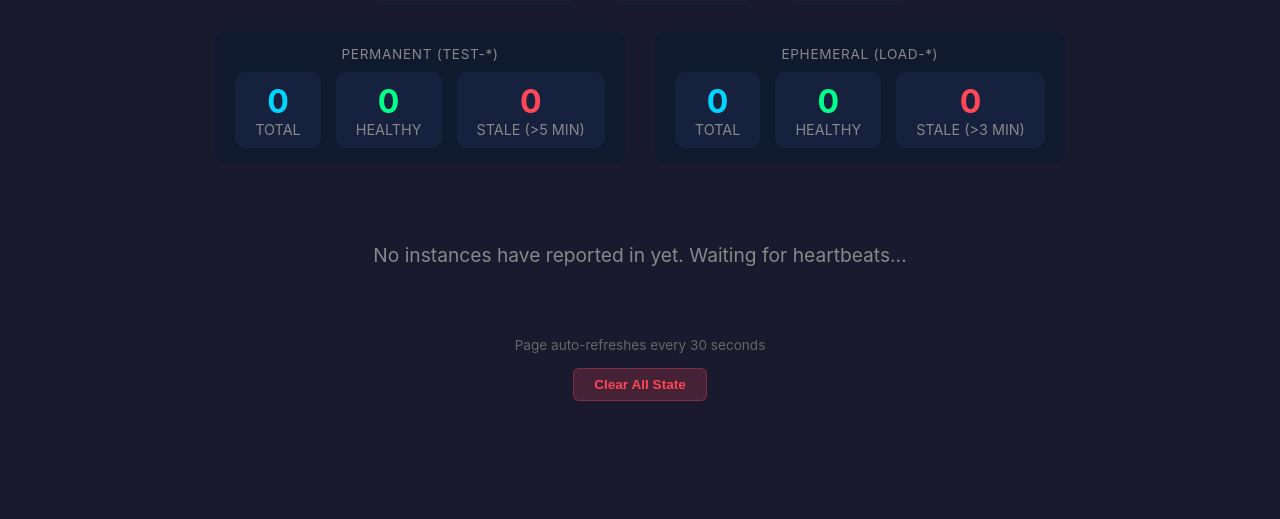
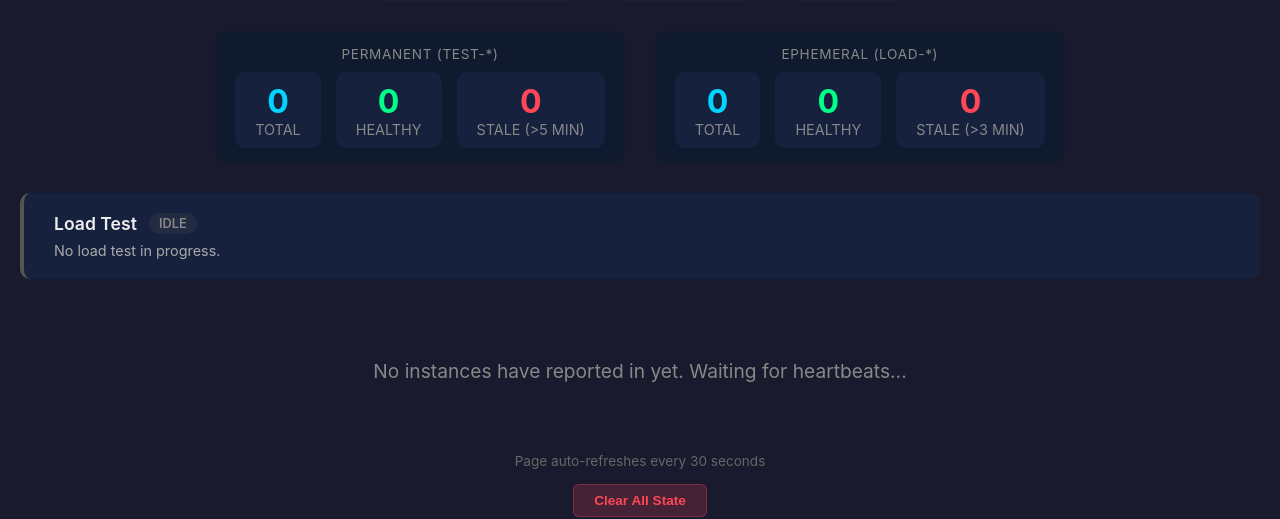
Before and after one commit to marbindrakon/ovn-bgp-agent-nat-tester, a Flask app: page / in a window 1280 px wide. Shown: the part 194-713 px from the top of the page. Run offline with Flask 3, Linux system fonts and the light colour scheme.

Commit message:
Add load test status reporting to dashboard and load test script
Load test script now reports running/failed/completed status to the
dashboard via a new API endpoint. Dashboard displays a status box
showing current iteration and failed VM names on failure.

Co-Authored-By: Claude Opus 4.6 <noreply@anthropic.com>

```diff
--- a/k8s/deployment.yaml
+++ b/k8s/deployment.yaml
@@ -17,7 +17,7 @@ spec:
     spec:
       containers:
         - name: dashboard
-          image: quay.signal9.gg/aaustin/snat-test-dashboard@sha256:873194ec6895fd5b234e0eaefcfd23a195feea52967ea454ec20749bdf47a89c
+          image: quay.signal9.gg/aaustin/snat-test-dashboard@sha256:90fcb3496af22147ebce526a4aa89101ece8c7b37c2e8ae04f317cd5f2c50101
           ports:
             - containerPort: 8080
               protocol: TCP
@@ -26,6 +26,8 @@ spec:
               value: "8080"
             - name: STATE_FILE
               value: "/data/heartbeat-state.json"
+            - name: LOAD_TEST_STATUS_FILE
+              value: "/data/load-test-status.json"
           volumeMounts:
             - name: heartbeat-state
               mountPath: /data
--- a/web-service/app.py
+++ b/web-service/app.py
@@ -20,6 +20,7 @@ EPHEMERAL_CLEANUP_THRESHOLD_SECONDS = 600  # 10 minutes
 
 # State file path
 STATE_FILE = os.environ.get('STATE_FILE', '/tmp/heartbeat-state.json')
+LOAD_TEST_STATUS_FILE = os.environ.get('LOAD_TEST_STATUS_FILE', '/tmp/load-test-status.json')
 
 
 def get_instance_type(hostname):
@@ -172,6 +173,8 @@ def dashboard():
     permanent = [i for i in instance_list if i['instance_type'] == 'permanent']
     ephemeral = [i for i in instance_list if i['instance_type'] == 'ephemeral']
 
+    lt_status = load_test_status()
+
     return render_template('dashboard.html',
                           instances=instance_list,
                           total_count=len(instance_list),
@@ -182,7 +185,8 @@ def dashboard():
                           perm_stale=sum(1 for i in permanent if i['is_stale']),
                           eph_total=len(ephemeral),
                           eph_healthy=sum(1 for i in ephemeral if not i['is_stale']),
-                          eph_stale=sum(1 for i in ephemeral if i['is_stale']))
+                          eph_stale=sum(1 for i in ephemeral if i['is_stale']),
+                          load_test=lt_status)
 
 
 @app.route('/clear', methods=['POST'])
@@ -250,6 +254,79 @@ def api_instances():
     })
 
 
+def load_test_status():
+    """Load the current load test status from file."""
+    default = {'status': 'idle', 'iteration': 0, 'max_iterations': 0,
+               'failed_vms': [], 'started_at': None, 'updated_at': None}
+    if os.path.exists(LOAD_TEST_STATUS_FILE):
+        try:
+            with open(LOAD_TEST_STATUS_FILE, 'r') as f:
+                data = json.load(f)
+                # Auto-expire: if last update was >15 minutes ago, treat as idle
+                if data.get('updated_at'):
+                    updated = datetime.fromisoformat(data['updated_at'])
+                    if (datetime.utcnow() - updated).total_seconds() > 900:
+                        return default
+                return {**default, **data}
+        except (json.JSONDecodeError, IOError):
+            pass
+    return default
+
+
+def save_test_status(data):
+    """Save load test status to file."""
+    try:
+        data['updated_at'] = datetime.utcnow().isoformat()
+        with open(LOAD_TEST_STATUS_FILE, 'w') as f:
+            json.dump(data, f, indent=2)
+    except IOError as e:
+        app.logger.error(f"Failed to save load test status: {e}")
+
+
+@app.route('/api/load-test/status', methods=['GET'])
+def get_load_test_status():
+    """Get the current load test status."""
+    return jsonify(load_test_status()), 200
+
+
+@app.route('/api/load-test/status', methods=['POST'])
+def update_load_test_status():
+    """Update the load test status.
+
+    Expected JSON body:
+      status: "running" | "completed" | "failed" | "idle"
+      iteration: current iteration number
+      max_iterations: total planned iterations (0 = unlimited)
+      failed_vms: list of VM names that failed (optional)
+    """
+    data = request.get_json() or {}
+    status = data.get('status')
+    if status not in ('running', 'completed', 'failed', 'idle'):
+        return jsonify({'error': 'status must be running, completed, failed, or idle'}), 400
+
+    current = load_test_status()
+
+    current['status'] = status
+    if 'iteration' in data:
+        current['iteration'] = data['iteration']
+    if 'max_iterations' in data:
+        current['max_iterations'] = data['max_iterations']
+
+    if status == 'running':
+        if not current.get('started_at'):
+            current['started_at'] = datetime.utcnow().isoformat()
+        # Clear failed VMs when a new iteration starts running
+        current['failed_vms'] = []
+    elif status == 'failed':
+        current['failed_vms'] = data.get('failed_vms', [])
+    elif status == 'idle':
+        current['started_at'] = None
+        current['failed_vms'] = []
+
+    save_test_status(current)
+    return jsonify({'status': 'ok'}), 200
+
+
 if __name__ == '__main__':
     port = int(os.environ.get('PORT', 8080))
     app.run(host='0.0.0.0', port=port)
--- a/web-service/templates/dashboard.html
+++ b/web-service/templates/dashboard.html
@@ -177,6 +177,111 @@
             color: #fbbf24;
         }
 
+        .load-test-status {
+            margin-bottom: 30px;
+            border-radius: 10px;
+            padding: 20px 30px;
+        }
+
+        .load-test-status.lt-idle {
+            background: #16213e;
+            border-left: 4px solid #555;
+        }
+
+        .load-test-status.lt-running {
+            background: #1a2a1a;
+            border-left: 4px solid #00ff88;
+        }
+
+        .load-test-status.lt-completed {
+            background: #16213e;
+            border-left: 4px solid #00d4ff;
+        }
+
+        .load-test-status.lt-failed {
+            background: #3d1a1a;
+            border-left: 4px solid #ff4757;
+        }
+
+        .lt-header {
+            display: flex;
+            align-items: center;
+            gap: 12px;
+            margin-bottom: 8px;
+        }
+
+        .lt-header h2 {
+            font-size: 1.1em;
+            font-weight: 600;
+        }
+
+        .lt-badge {
+            display: inline-block;
+            padding: 3px 10px;
+            border-radius: 12px;
+            font-size: 0.8em;
+            font-weight: 600;
+            text-transform: uppercase;
+        }
+
+        .lt-badge-idle {
+            background: #55555530;
+            color: #888;
+        }
+
+        .lt-badge-running {
+            background: #00ff8820;
+            color: #00ff88;
+            animation: pulse 1.5s infinite;
+        }
+
+        .lt-badge-completed {
+            background: #00d4ff20;
+            color: #00d4ff;
+        }
+
+        .lt-badge-failed {
+            background: #ff475720;
+            color: #ff4757;
+        }
+
+        .lt-details {
+            color: #aaa;
+            font-size: 0.9em;
+        }
+
+        .lt-failed-vms {
+            margin-top: 10px;
+            padding: 12px 15px;
+            background: #2a1010;
+            border-radius: 6px;
+        }
+
+        .lt-failed-vms-title {
+            color: #ff4757;
+            font-weight: 600;
+            font-size: 0.85em;
+            text-transform: uppercase;
+            margin-bottom: 6px;
+        }
+
+        .lt-failed-vms ul {
+            list-style: none;
+            padding: 0;
+        }
+
+        .lt-failed-vms li {
+            padding: 3px 0;
+            font-family: monospace;
+            color: #ff8888;
+            font-size: 0.9em;
+        }
+
+        .lt-failed-vms li::before {
+            content: "\2717  ";
+            color: #ff4757;
+        }
+
         .no-instances {
             text-align: center;
             padding: 50px;
@@ -267,6 +372,35 @@
         </div>
     </div>
 
+    <div class="load-test-status lt-{{ load_test.status }}">
+        <div class="lt-header">
+            <h2>Load Test</h2>
+            <span class="lt-badge lt-badge-{{ load_test.status }}">{{ load_test.status }}</span>
+        </div>
+        <div class="lt-details">
+            {% if load_test.status == 'idle' %}
+                No load test in progress.
+            {% elif load_test.status == 'running' %}
+                Iteration {{ load_test.iteration }}{% if load_test.max_iterations > 0 %} of {{ load_test.max_iterations }}{% endif %}
+                {% if load_test.started_at %}&mdash; started {{ load_test.started_at }}{% endif %}
+            {% elif load_test.status == 'completed' %}
+                Completed {{ load_test.iteration }} iteration{{ 's' if load_test.iteration != 1 else '' }} successfully.
+            {% elif load_test.status == 'failed' %}
+                Failed on iteration {{ load_test.iteration }}{% if load_test.max_iterations > 0 %} of {{ load_test.max_iterations }}{% endif %}.
+            {% endif %}
+        </div>
+        {% if load_test.status == 'failed' and load_test.failed_vms %}
+        <div class="lt-failed-vms">
+            <div class="lt-failed-vms-title">Failed VMs</div>
+            <ul>
+                {% for vm in load_test.failed_vms %}
+                <li>{{ vm }}</li>
+                {% endfor %}
+            </ul>
+        </div>
+        {% endif %}
+    </div>
+
     {% if instances %}
     <table>
         <thead>
```
Also changed, not shown: 1 other file.
